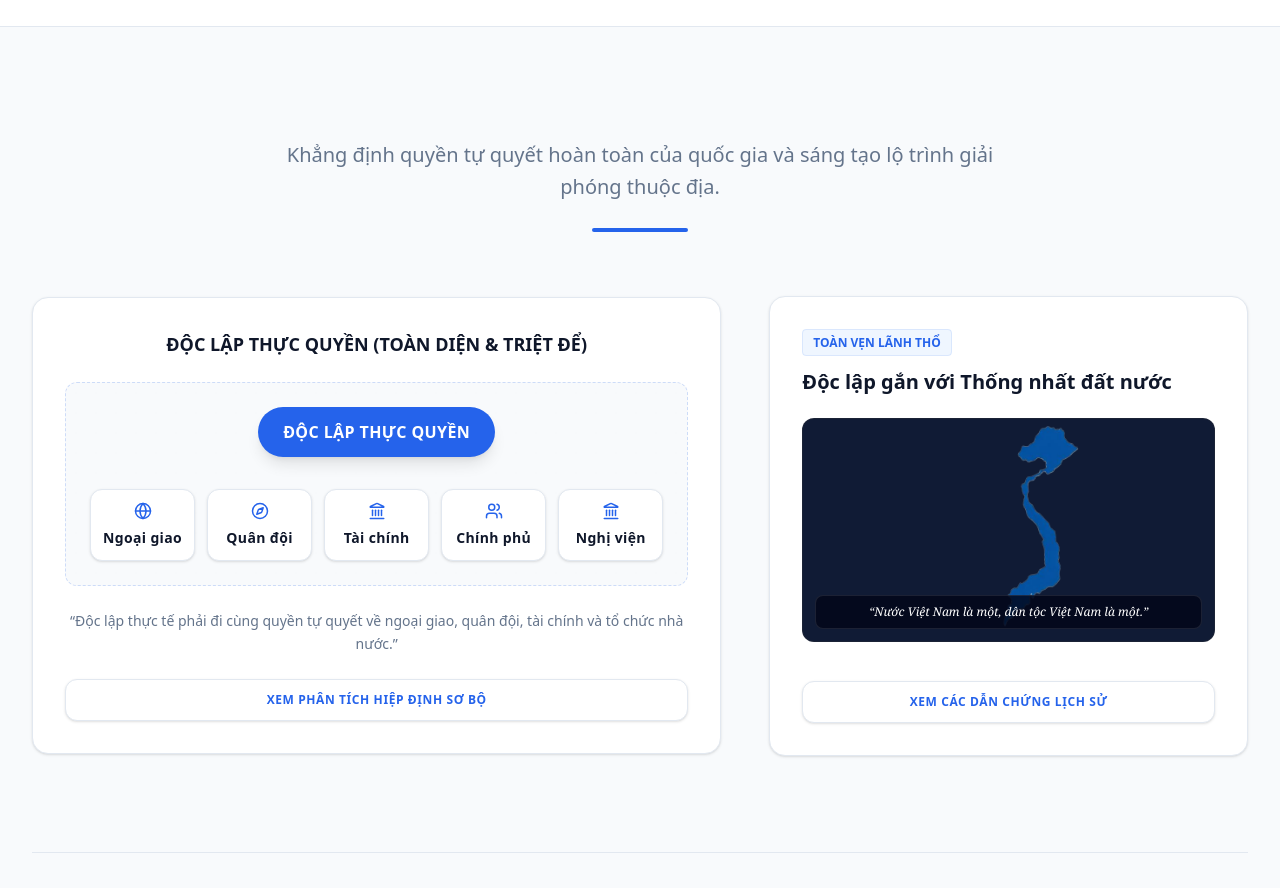
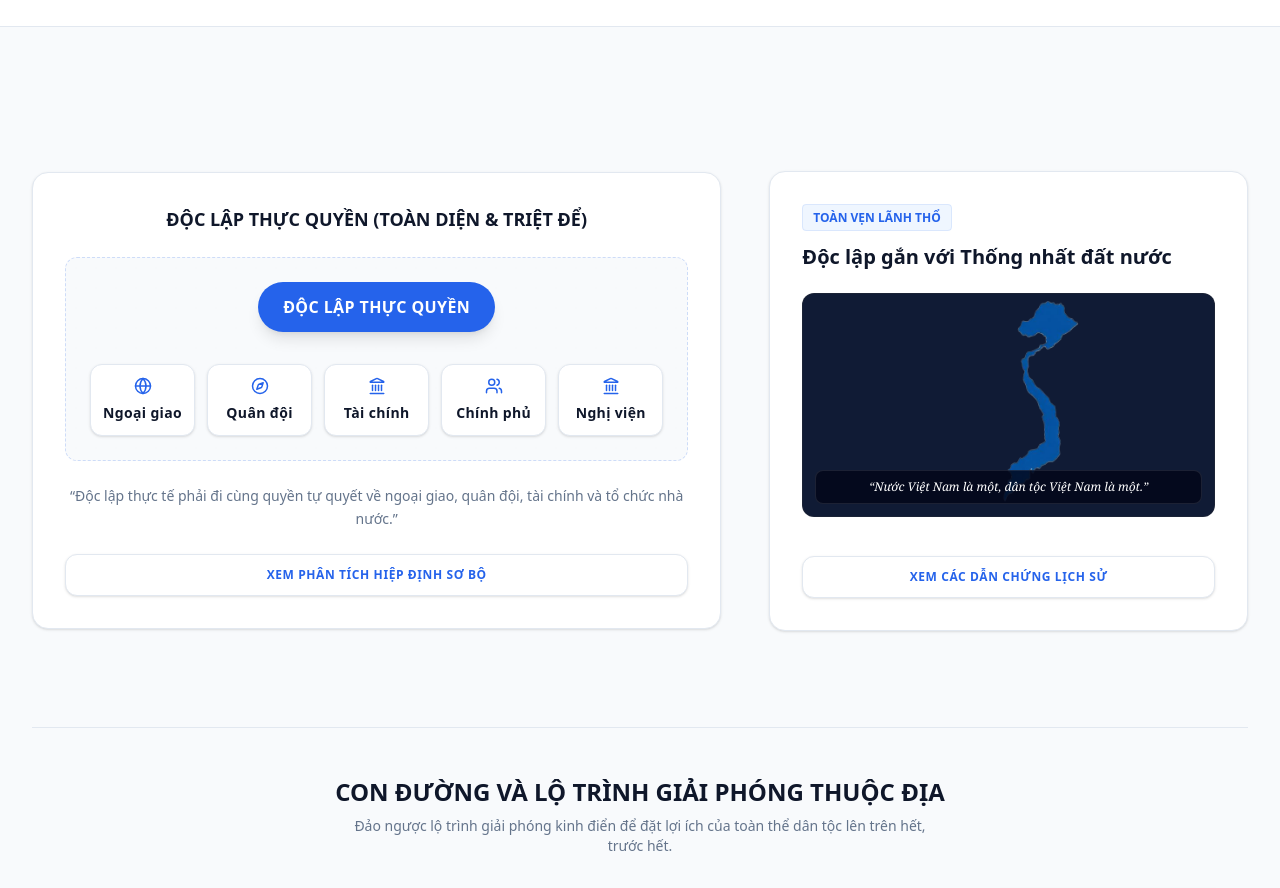
Before and after one commit to Tiffany-npmt/HCM202, a Next.js app: page / in a window 1280 px wide. Shown: the part 3900-4788 px from the top of the page. Built offline with nearby package versions, Linux system fonts and the light colour scheme.

Commit message:
update final

```diff
--- a/src/components/sections/Section02.tsx
+++ b/src/components/sections/Section02.tsx
@@ -3,7 +3,6 @@
 import React, { useState } from "react";
 import { motion } from "framer-motion";
 import { Globe, Compass, Landmark, Users, ArrowRight } from "lucide-react";
-import SectionHeader from "@/components/ui/SectionHeader";
 import FlowDiagram from "@/components/ui/FlowDiagram";
 import Modal from "@/components/ui/Modal";
 import { modalsData } from "@/data/modalData";
@@ -31,12 +30,6 @@ export default function Section02() {
       className="py-16 md:py-24 bg-bg-light border-b border-border-light scroll-mt-18"
     >
       <div className="max-w-7xl mx-auto px-4 sm:px-6 lg:px-8">
-
-        {/* Section Header */}
-        <SectionHeader
-          title=""
-          subtitle="Khẳng định quyền tự quyết hoàn toàn của quốc gia và sáng tạo lộ trình giải phóng thuộc địa."
-        />
 
         {/* 13.1 Real Independence Infographic */}
         <div className="grid grid-cols-1 lg:grid-cols-12 gap-8 md:gap-12 items-center mt-12">
```
